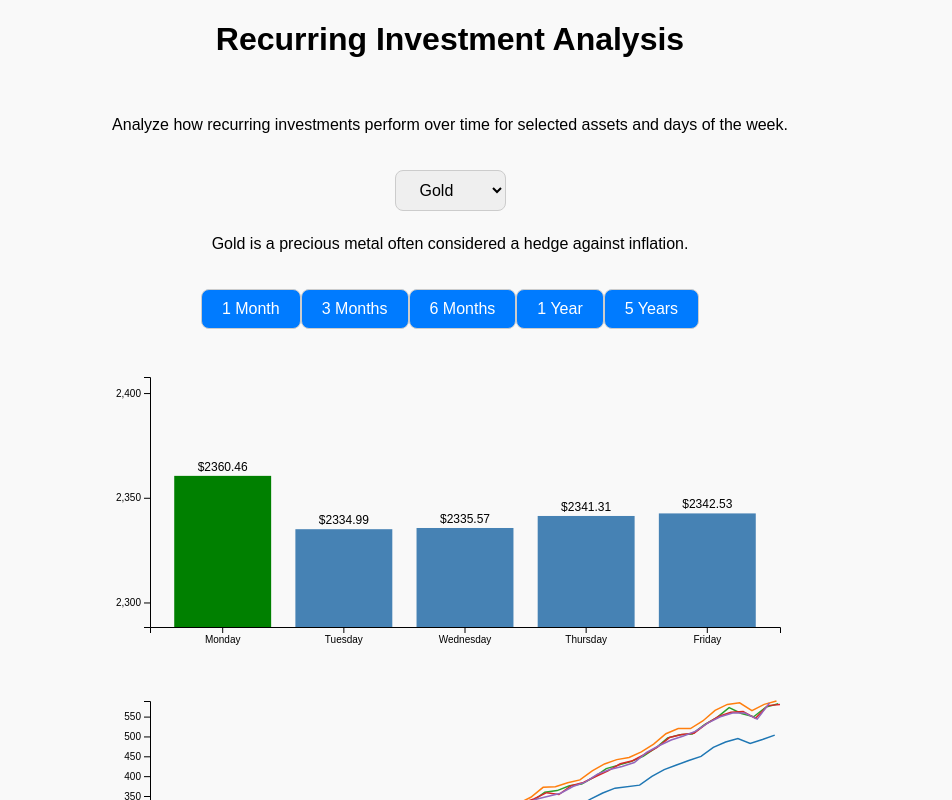
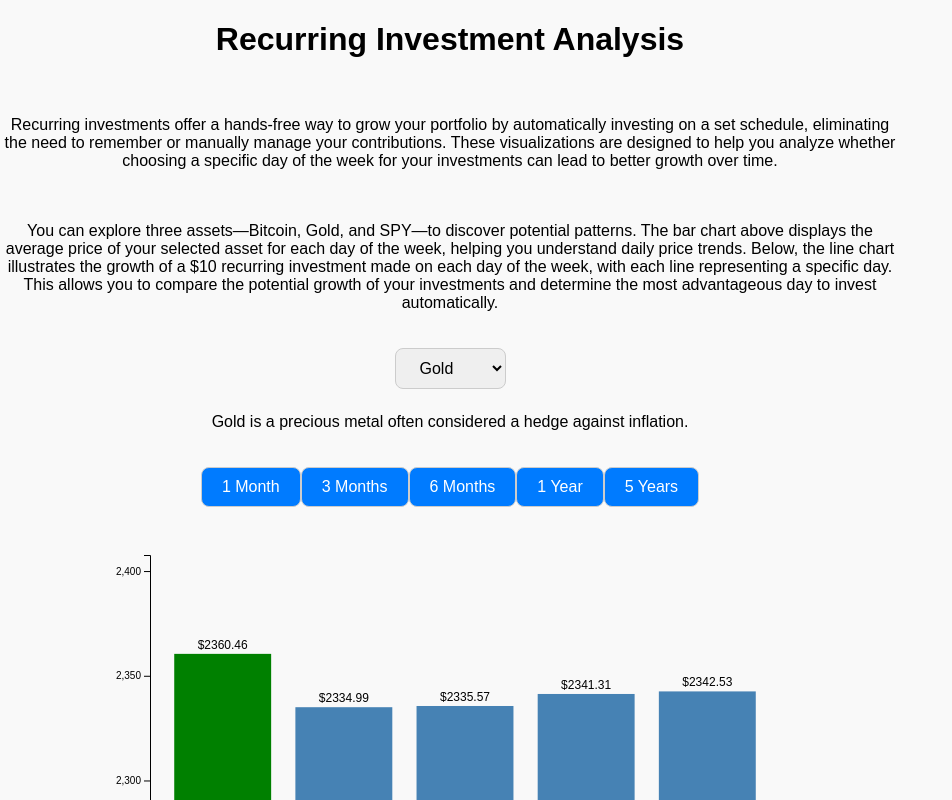
Before and after one commit to nikopastore/recurring-asset-analysis, a Svelte app: page / in a window 1280 px wide. Shown: the top 800 px of the page, without its empty margins (0-952 px from the left). Built offline with nearby package versions, Linux system fonts and the light colour scheme.

Commit message:
Update App.svelte

```diff
--- a/src/App.svelte
+++ b/src/App.svelte
@@ -266,7 +266,12 @@
 
 <div class="container">
     <h1>Recurring Investment Analysis</h1>
-    <p>Analyze how recurring investments perform over time for selected assets and days of the week.</p>
+    <p>
+        Recurring investments offer a hands-free way to grow your portfolio by automatically investing on a set schedule, eliminating the need to remember or manually manage your contributions. These visualizations are designed to help you analyze whether choosing a specific day of the week for your investments can lead to better growth over time.
+    </p>
+    <p>
+        You can explore three assets—Bitcoin, Gold, and SPY—to discover potential patterns. The bar chart above displays the average price of your selected asset for each day of the week, helping you understand daily price trends. Below, the line chart illustrates the growth of a $10 recurring investment made on each day of the week, with each line representing a specific day. This allows you to compare the potential growth of your investments and determine the most advantageous day to invest automatically.
+    </p>
 
     <div>
         <select bind:value={selectedAsset} on:change={handleAssetChange}>
```
